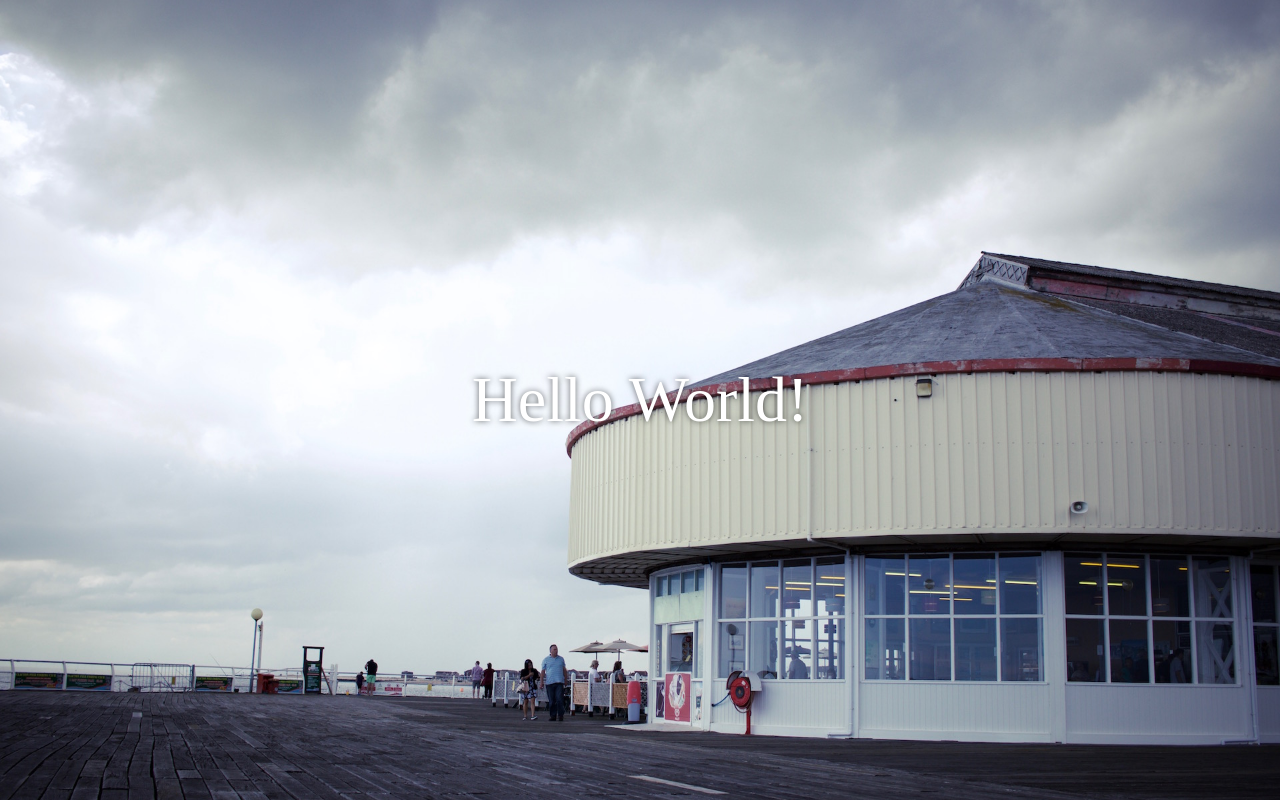
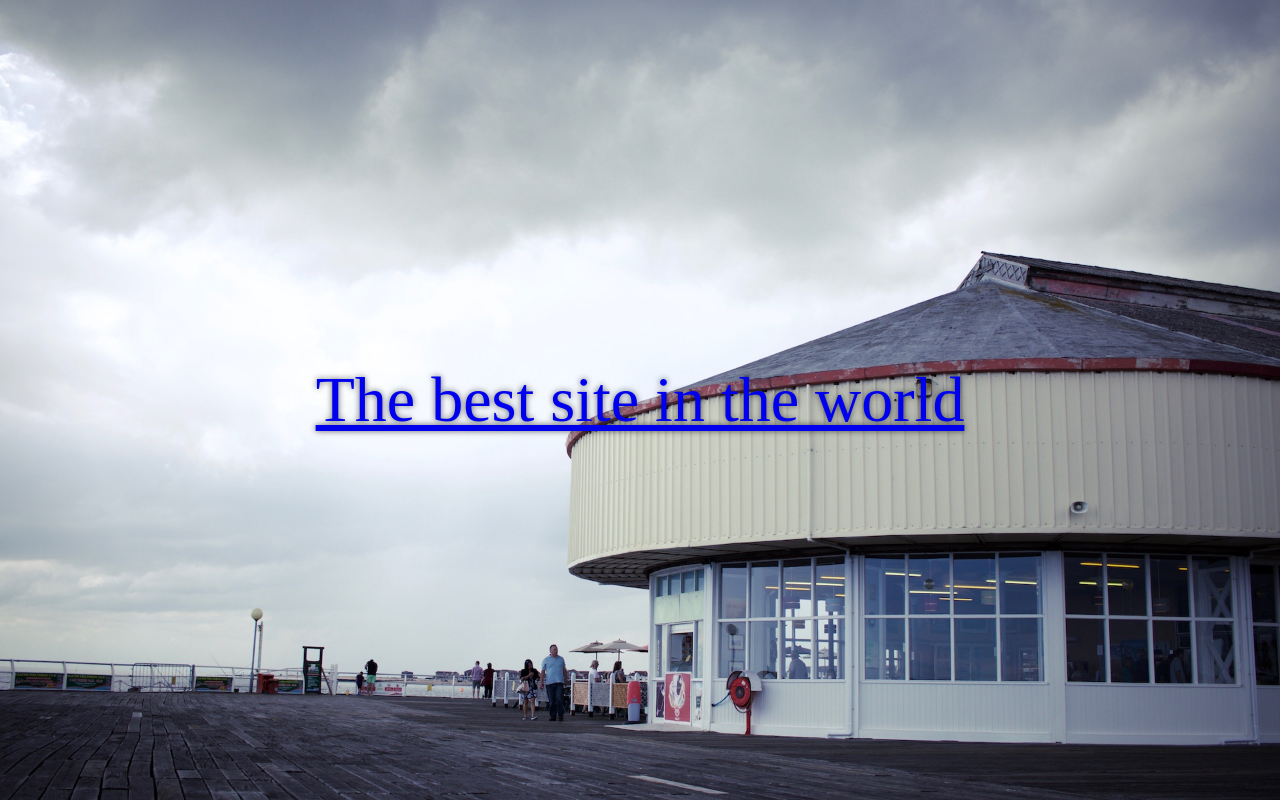
Before and after one commit to ben-davis/ben-davis.github.io, a plain HTML site: page index.html in a window 1280 px wide. Drawn offline with Linux system fonts and the light colour scheme.

Commit message:
Update index.html
add amazing link

```diff
--- a/index.html
+++ b/index.html
@@ -7,7 +7,7 @@
 </head>
 <body>
   <div class="container">
-    Hello World!
+    <a href="https://adamj.eu">The best site in the world</a>
   </div>
 </body>
 </html>
```
